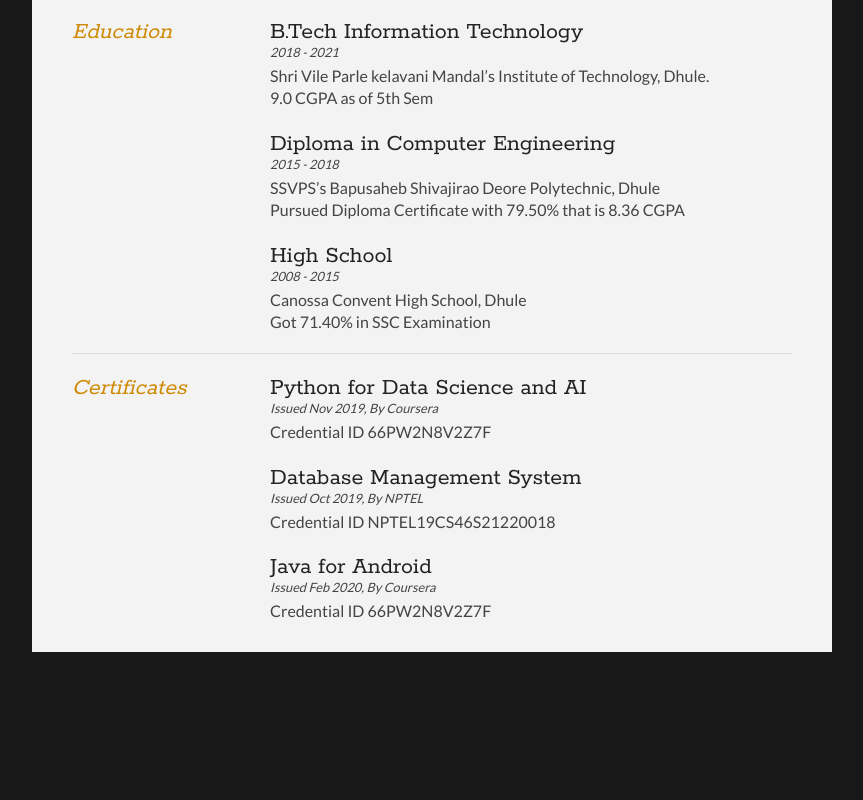
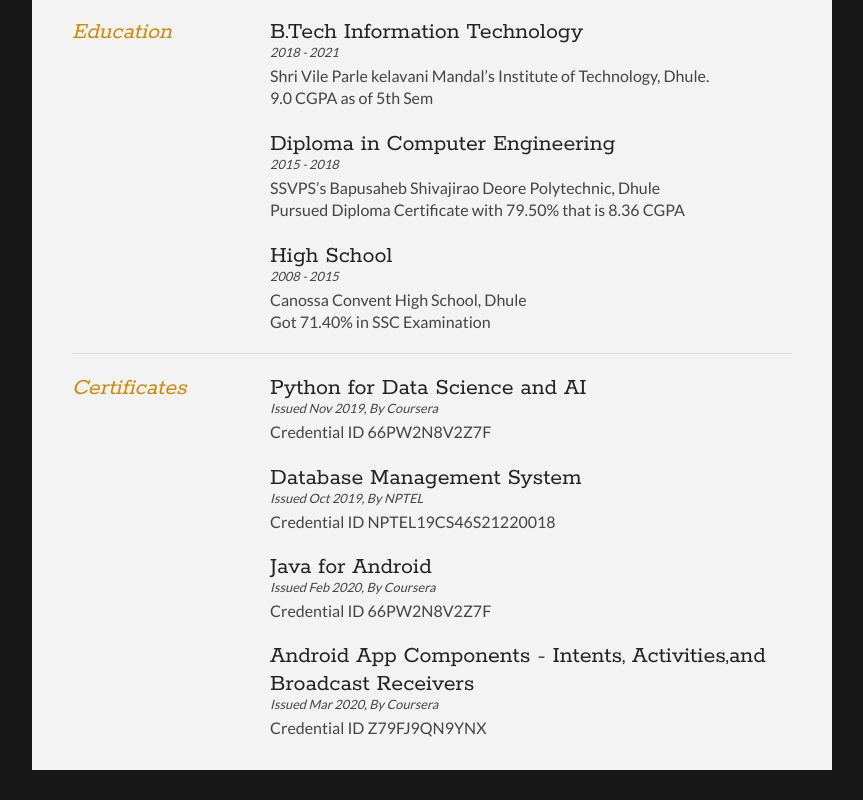
Before and after one commit to aliarslanansari/resume, a plain HTML site: page index.html in a window 1280 px wide. Shown: the part 768-1568 px from the top of the page, without its empty margins (208-1071 px from the left). Before the commit the page ends 1450 px from the top, so only its background shows below. Drawn offline with Linux system fonts and the light colour scheme.

Commit message:
added Android app component certificate

```diff
--- a/index.html
+++ b/index.html
@@ -145,6 +145,12 @@ Got 71.40% in SSC Examination</p>
 					<p class="subDetails">Issued Feb 2020, By Coursera</p>
 					<p>Credential ID 66PW2N8V2Z7F</p>
 				</article>
+				<article>
+					<h2>Android App Components - Intents, Activities,and Broadcast Receivers</h2>
+					<p class="subDetails">Issued Mar 2020, By Coursera</p>
+					<p>Credential ID Z79FJ9QN9YNX</p>
+				</article>
+
 			</div>
 			<div class="clear"></div>
 		</section>
```
